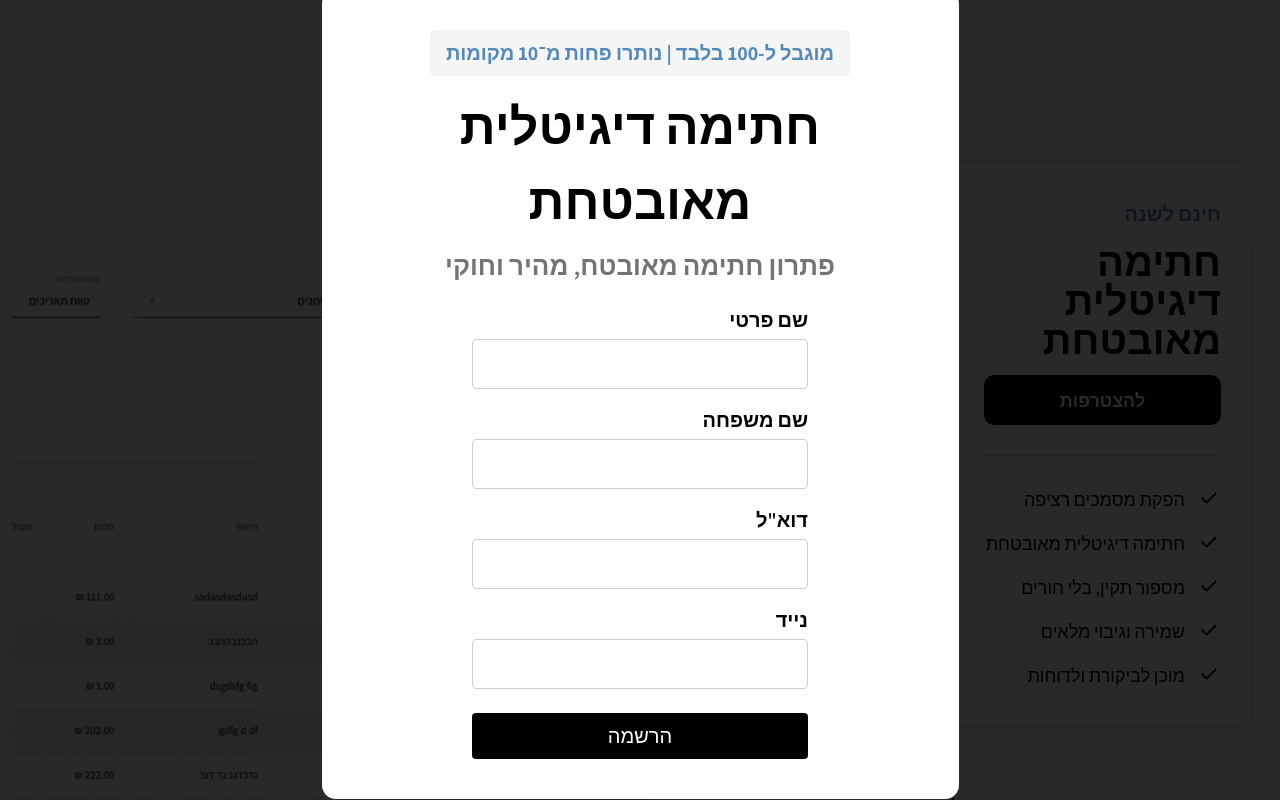
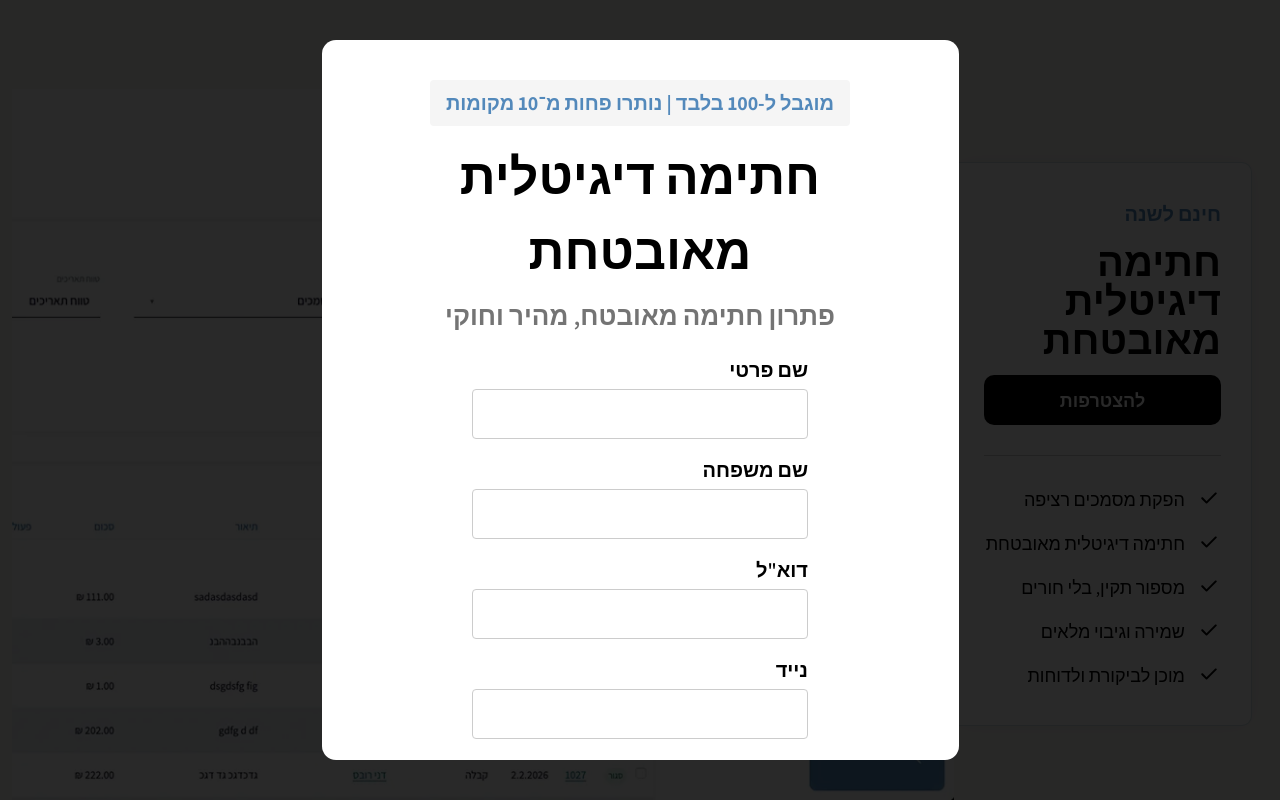
Before and after one commit to thebarlev/vow-marketing, a Next.js app: page / in a window 1280 px wide. Both pictures are taken after a click on the button "להצטרפות". Shown: the part 2221-3021 px from the top of the page. Built offline with nearby package versions, Linux system fonts and the light colour scheme.

Commit message:
update pop design

```diff
--- a/src/app/_components/home/Popup.tsx
+++ b/src/app/_components/home/Popup.tsx
@@ -1,3 +1,5 @@
+import { useState } from "react";
+
 export type PopupProps = {
   title: string;
   description: string;
@@ -6,34 +8,48 @@ export type PopupProps = {
 };
 
 export function Popup({ title, description, toptext, onClose }: PopupProps) {
+  const [isSuccess, setIsSuccess] = useState(false);
+
+  const handleSubmit = (e: React.FormEvent) => {
+    e.preventDefault();
+
+    // 👉 call API here
+    setIsSuccess(true);
+  };
+
   return (
-    // Overlay (outside click closes)
+    // Overlay
     <div
       className="fixed inset-0 z-[9999] flex items-center justify-center bg-[#000000D6] px-4"
       onClick={onClose}
     >
-      {/* Popup box (inside click does NOT close) */}
+      {/* Popup */}
       <div
-        className="relative w-full max-w-[637px] rounded-xl bg-white p-10 mb-3 text-right"
+        className="relative w-full max-w-[637px] rounded-xl bg-white p-10 text-right max-h-[calc(100vh-80px)] overflow-y-auto hide-scrollbar"
         onClick={(e) => e.stopPropagation()}
       >
+        {!isSuccess ? (
+          <>
             {toptext && (
-          <div className="text-center mb-3">
-            <span className="rounded bg-[#F5F5F5] px-4 py-2 text-[20px] text-[#5389BB] inline-block mx-auto font-bold">
+              <div className="mb-3 text-center">
+                <span className="inline-block rounded bg-[#F5F5F5] px-4 py-2 text-[20px] font-bold text-[#5389BB]">
                   {toptext}
                 </span>
               </div>
             )}
 
-        <h2 className="text-[50px] font-bold mb-1 text-center">
+            <h2 className="mb-1 text-center text-[50px] font-bold">
               {title}
             </h2>
 
-        <h6 className="mb-4 px-2 py-1 text-[26px] text-[#747474] font-semibold text-center">
+            <h6 className="mb-4 px-2 py-1 text-center text-[26px] font-semibold text-[#747474]">
               {description}
             </h6>
 
-        <form className="space-y-4 max-w-[336px] mx-auto">
+            <form
+              className="mx-auto max-w-[336px] space-y-4"
+              onSubmit={handleSubmit}
+            >
               <div>
                 <label className="mb-1 block text-[20px] font-semibold">
                   שם פרטי
@@ -62,10 +78,37 @@ export function Popup({ title, description, toptext, onClose }: PopupProps) {
                 <input className="w-full rounded border px-3 py-3" />
               </div>
 
-          <button className="mt-2 w-full text-[20px] rounded bg-black py-2 text-white">
+              <button className="mt-2 w-full rounded bg-black py-3 text-[20px] text-white cursor-pointer">
                 הרשמה
               </button>
             </form>
+          </>
+        ) : (
+          /* ✅ SUCCESS STATE */
+          <div className="mx-auto max-w-[520px] space-y-6 text-center">
+            <h2 className="text-[40px] font-bold">
+              ההרשמה התקבלה בהצלחה
+            </h2>
+
+            <p className="text-[22px] font-semibold text-[#5389BB]">
+              המכסה לפיילוט (100 עסקים) התמלאה.
+            </p>
+
+            <p className="text-[22px] font-semibold leading-relaxed text-[#747474]">
+              אנחנו נפתח בקרוב אפשרות הצטרפות נוספת,
+              <br />
+              וניצור איתך קשר בהקדם כדי לעדכן ולהזמין אותך.
+            </p>
+
+            <button
+              type="button"
+              onClick={onClose}
+              className="mx-auto w-full mt-6 block rounded bg-black px-10 py-3 text-[20px] text-white"
+            >
+              סגירה
+            </button>
+          </div>
+        )}
       </div>
     </div>
   );
--- a/src/app/globals.css
+++ b/src/app/globals.css
@@ -274,6 +274,16 @@ body {
   width: var(--h3-width);
 }
 
+/* Hide scrollbar but keep scrolling */
+.hide-scrollbar {
+  scrollbar-width: none;        /* Firefox */
+  -ms-overflow-style: none;     /* IE 10+ */
+}
+
+.hide-scrollbar::-webkit-scrollbar {
+  display: none;                /* Chrome, Safari */
+}
+
 /* ✅ Small screens */
 @media (max-width: 640px) {
   .vow-btn-primary, .vow-btn-secondary {
```
Lines whose indentation alone changed are shown as unchanged.
